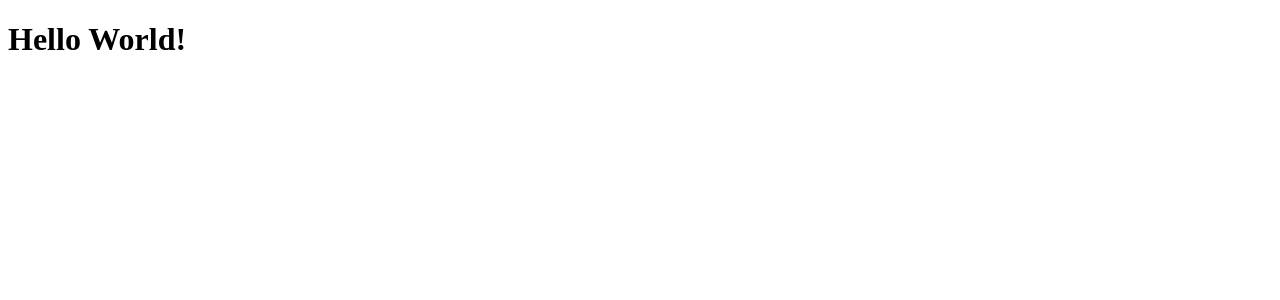
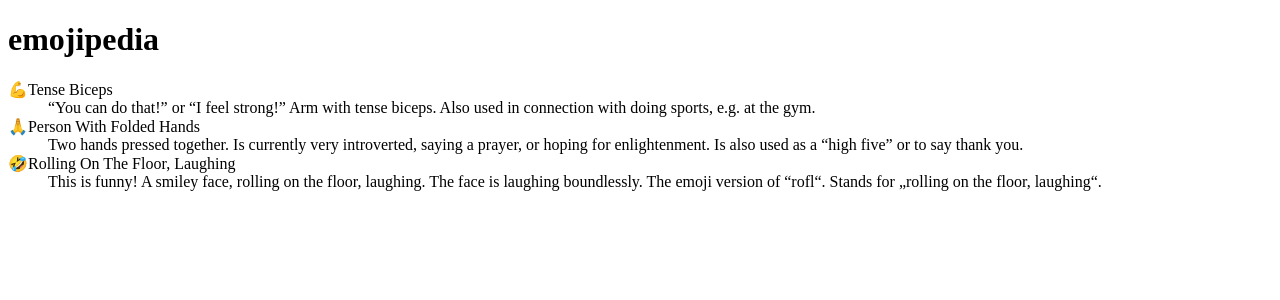
Before and after one commit to Jesskiroff/mapping-components, a React (Vite) app: page / in a window 1280 px wide. Shown: the top 300 px of the page. Built offline with nearby package versions, Linux system fonts and the light colour scheme.

Commit message:
add emojs and definitions to app.jsx

```diff
--- a/src/App.jsx
+++ b/src/App.jsx
@@ -6,12 +6,57 @@ import heroImg from './assets/hero.png'
 
 
 
- function App(){
+import React from "react";
+
+function App() {
   return (
     <div>
-      <h1 className = "heading">Hello World!</h1>
+      <h1>
+        <span>emojipedia</span>
+      </h1>
+
+      <dl className="dictionary">
+        <div className="term">
+          <dt>
+            <span className="emoji" role="img" aria-label="Tense Biceps">
+              💪
+            </span>
+            <span>Tense Biceps</span>
+          </dt>
+          <dd>
+            “You can do that!” or “I feel strong!” Arm with tense biceps. Also
+            used in connection with doing sports, e.g. at the gym.
+          </dd>
+        </div>
+        <div className="term">
+          <dt>
+            <span className="emoji" role="img" aria-label="Tense Biceps">
+              🙏
+            </span>
+            <span>Person With Folded Hands</span>
+          </dt>
+          <dd>
+            Two hands pressed together. Is currently very introverted, saying a
+            prayer, or hoping for enlightenment. Is also used as a “high five”
+            or to say thank you.
+          </dd>
+        </div>
+        <div className="term">
+          <dt>
+            <span className="emoji" role="img" aria-label="Tense Biceps">
+              🤣
+            </span>
+            <span>Rolling On The Floor, Laughing</span>
+          </dt>
+          <dd>
+            This is funny! A smiley face, rolling on the floor, laughing. The
+            face is laughing boundlessly. The emoji version of “rofl“. Stands
+            for „rolling on the floor, laughing“.
+          </dd>
+        </div>
+      </dl>
     </div>
-  )
- }
+  );
+}
 
-export default App
+export default App;
```
